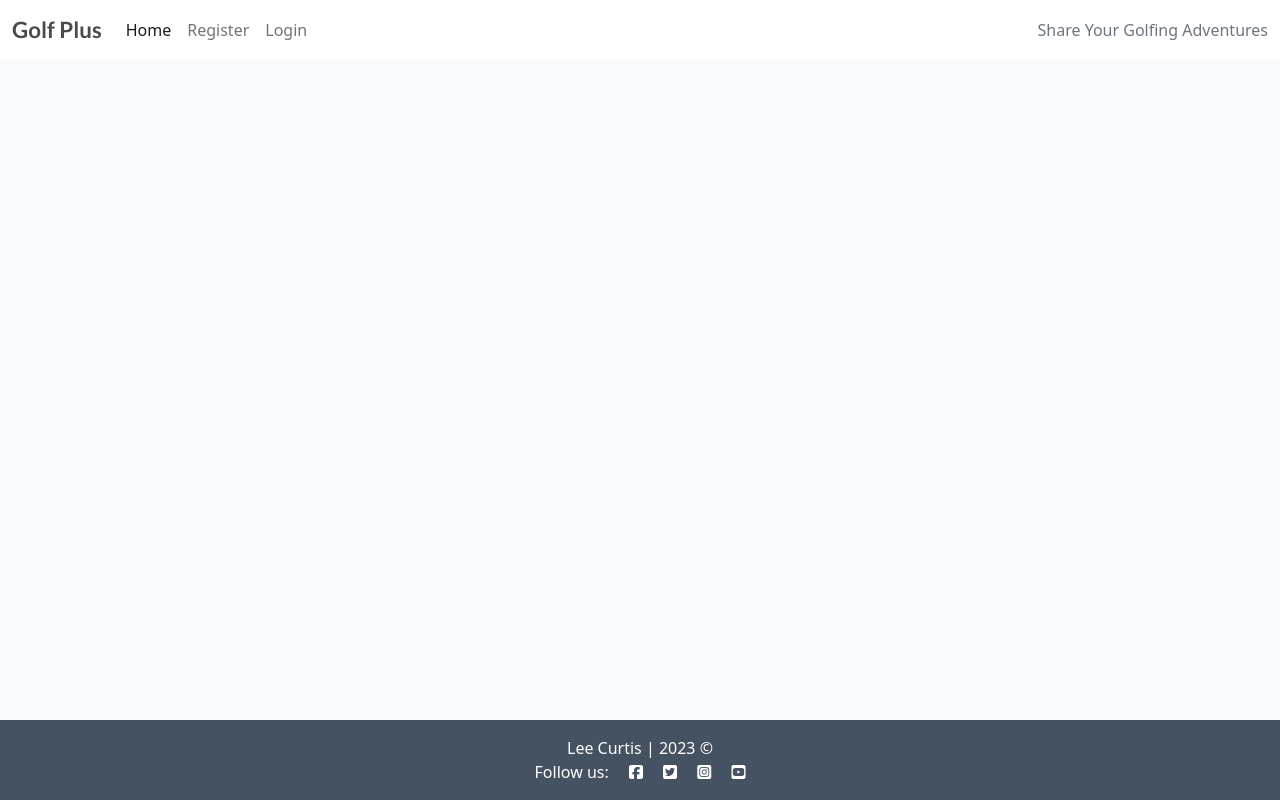
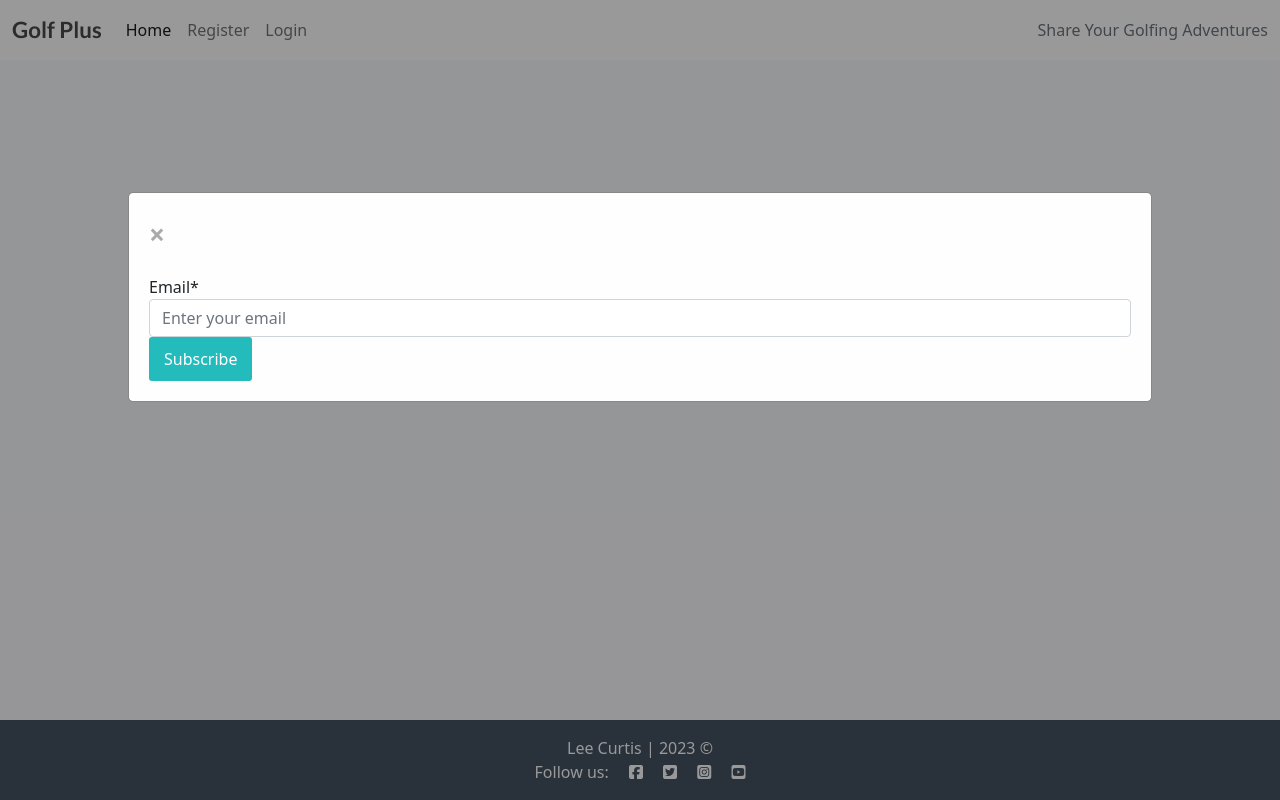
Before and after one commit to leec313/Golf-Plus, a Django app: page / in a window 1280 px wide. Run offline with Django 3.2, Linux system fonts and the light colour scheme; data that the repository does not hold is empty; some libraries are stand-ins or nearby versions.

Commit message:
Added newsletter model
Along with JS in subscribe_modal.html & added to admin

```diff
--- a/blog/forms.py
+++ b/blog/forms.py
@@ -1,4 +1,4 @@
-from .models import Post, Comment
+from .models import Post, Comment, NewsletterSubscription
 from django import forms
 
 
@@ -6,3 +6,13 @@ class CommentForm(forms.ModelForm):
     class Meta:
         model = Comment
         fields = ('body',)
+
+
+class NewsletterSubscriptionForm(forms.ModelForm):
+    class Meta:
+        model = NewsletterSubscription
+        fields = ['email']
+
+    def __init__(self, *args, **kwargs):
+        super().__init__(*args, **kwargs)
+        self.fields['email'].widget.attrs.update({'class': 'form-control', 'placeholder': 'Enter your email'})
--- a/blog/models.py
+++ b/blog/models.py
@@ -12,7 +12,7 @@ class Post(models.Model):
     author = models.ForeignKey(
         User, on_delete=models.CASCADE, related_name="blog_posts"
     )
-    featured_image = CloudinaryField('image', default='placeholder')
+    featured_image = CloudinaryField('image', default='Your uploaded image')
     excerpt = models.TextField(blank=True)
     updated_on = models.DateTimeField(auto_now=True)
     content = models.TextField()
@@ -46,3 +46,7 @@ class Comment(models.Model):
 
     def __str__(self):
         return f"Comment {self.body} by {self.name}"
+
+
+class NewsletterSubscription(models.Model):
+    email = models.EmailField(unique=True)
--- a/blog/views.py
+++ b/blog/views.py
@@ -11,8 +11,8 @@ from django.http import HttpResponseRedirect
 from django.utils.text import slugify
 from django.contrib import messages
 from django.contrib.auth.mixins import LoginRequiredMixin, UserPassesTestMixin
-from .models import Post, Comment
-from .forms import CommentForm
+from .models import Post, Comment, NewsletterSubscription
+from .forms import CommentForm, NewsletterSubscriptionForm
 
 
 class PostListView(ListView):
@@ -25,6 +25,14 @@ class PostListView(ListView):
     queryset = Post.objects.filter(status=1).order_by("-created_on")
     template_name = "index.html"
     paginate_by = 6
+
+    def get_context_data(self, **kwargs):
+        """
+        Used for calling the newsletter modal form
+        """
+        context = super().get_context_data(**kwargs)
+        context['form'] = NewsletterSubscriptionForm()
+        return context
 
 
 class PostDetailView(DetailView):
@@ -168,3 +176,21 @@ class PostLike(View):
 
         # Redirect to the same URL to avoid issues with refreshing
         return HttpResponseRedirect(reverse('post_detail', args=[slug]))
+
+
+def subscribe_newsletter(request):
+    if request.method == 'POST':
+        form = NewsletterSubscriptionForm(request.POST)
+        if form.is_valid():
+            form.save()
+            # You can add a success message or redirect to a thank you page
+            messages.success(self.request,
+                             "Thanks for subscribing.")
+
+        def get_success_url(self):
+            return reverse('index.html')
+
+    else:
+        form = NewsletterSubscriptionForm()
+
+    return render(request, 'subscribe_modal.html', {'form': form})
--- a/golfplus/urls.py
+++ b/golfplus/urls.py
@@ -20,7 +20,8 @@ from blog.views import (
     PostDetailView,
     PostCreateView,
     PostUpdateView,
-    PostDeleteView
+    PostDeleteView,
+    subscribe_newsletter
 )
 from blog import views
 
@@ -34,4 +35,4 @@ urlpatterns = [
     path('post/new/', PostCreateView.as_view(), name='post_new'),
     path('<slug:slug>/update/', PostUpdateView.as_view(), name='post_update'),
     path('<slug:slug>/delete/', PostDeleteView.as_view(), name='post_delete'),
-]
+    path('subscribe_newsletter/', subscribe_newsletter, name='subscribe_newsletter'),]
--- a/static/css/style.css
+++ b/static/css/style.css
@@ -140,3 +140,59 @@ body {
     background: transparent;
     border: none;
 }
+
+/* Style for the modal container */
+#newsletter-modal {
+    display: none;
+    position: fixed;
+    z-index: 1;
+    left: 0;
+    top: 0;
+    width: 100%;
+    height: 100%;
+    overflow: auto;
+    background-color: rgba(0, 0, 0, 0.4);
+}
+
+/* Style for the modal content */
+.modal-content {
+    background-color: #fefefe;
+    margin: 15% auto;
+    padding: 20px;
+    border: 1px solid #888;
+    width: 80%;
+}
+
+/* Style for the close button */
+.close {
+    color: #aaa;
+    float: right;
+    font-size: 28px;
+    font-weight: bold;
+}
+
+.close:hover,
+.close:focus {
+    color: black;
+    text-decoration: none;
+    cursor: pointer;
+}
+
+/* Style for the form inside the modal */
+form {
+    margin-top: 20px;
+}
+
+/* Style for the subscribe button */
+button {
+    background-color: #23BBBB;
+    color: white;
+    padding: 10px 15px;
+    border: none;
+    border-radius: 3px;
+    cursor: pointer;
+}
+
+button:hover {
+    background-color: #45a049;
+}
--- a/templates/index.html
+++ b/templates/index.html
@@ -54,5 +54,6 @@
         </ul>
     </nav>
     {% endif %}
+    {% include 'subscribe_modal.html' %}
 </div>
 {% endblock %}
--- /dev/null
+++ b/templates/subscribe_modal.html
@@ -0,0 +1,39 @@
+{% load static %}
+{% load crispy_forms_tags %}
+
+<head>
+    <link rel="stylesheet" href="{% static 'css/style.css' %}">
+</head>
+<div id="newsletter-modal" class="modal">
+    <div class="modal-content">
+        <span class="close" onclick="closeModal()">&times;</span>
+        <form method="post" action="{% url 'subscribe_newsletter' %}">
+            {% csrf_token %}
+            {{ form|crispy }}
+            <button type="submit">Subscribe</button>
+        </form>
+    </div>
+</div>
+
+<script>
+    // JavaScript to show/hide the modal
+    document.addEventListener("DOMContentLoaded", function () {
+        openModal();
+    });
+
+    function openModal() {
+        document.getElementById('newsletter-modal').style.display = 'block';
+    }
+
+    function closeModal() {
+        document.getElementById('newsletter-modal').style.display = 'none';
+    }
+
+    // Close the modal if the user clicks outside the modal
+    window.onclick = function (event) {
+        var modal = document.getElementById('newsletter-modal');
+        if (event.target === modal) {
+            closeModal();
+        }
+    };
+</script>
```
Also changed, not shown: blog/admin.py (+7 -1 lines), blog/migrations/0004_auto_20231020_0813.py (added), blog/migrations/0005_auto_20231020_0856.py (added).
